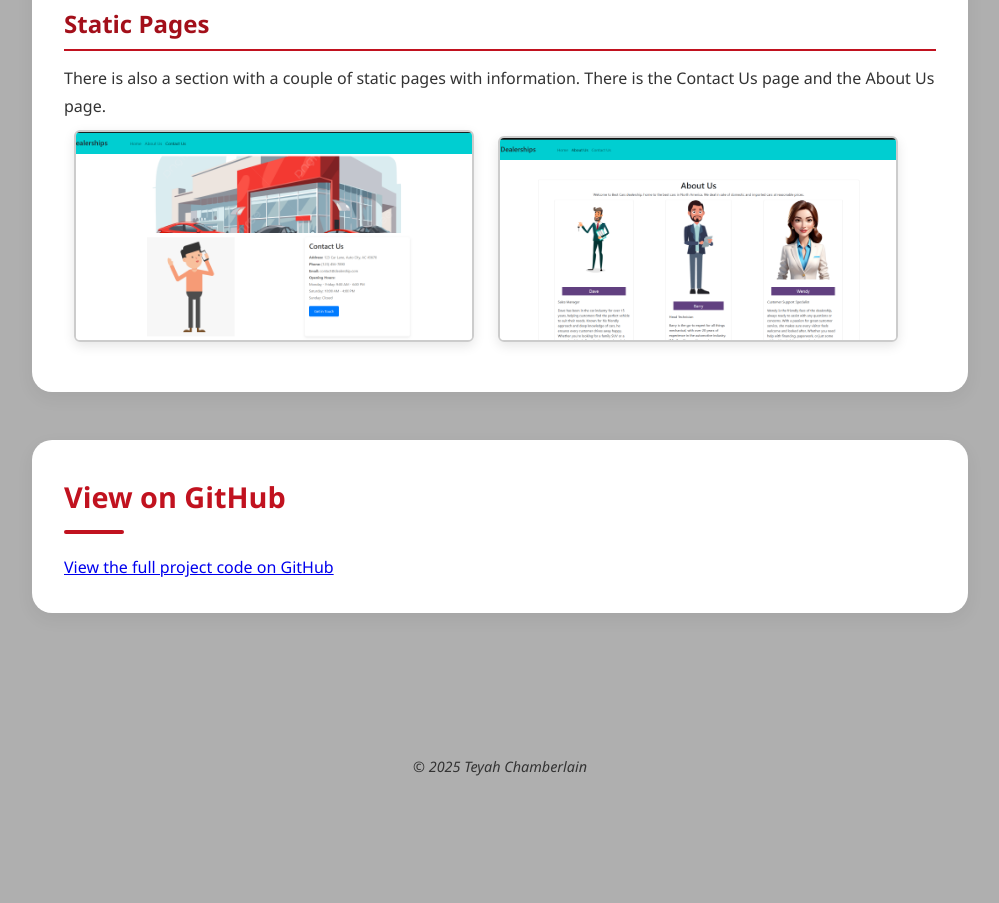
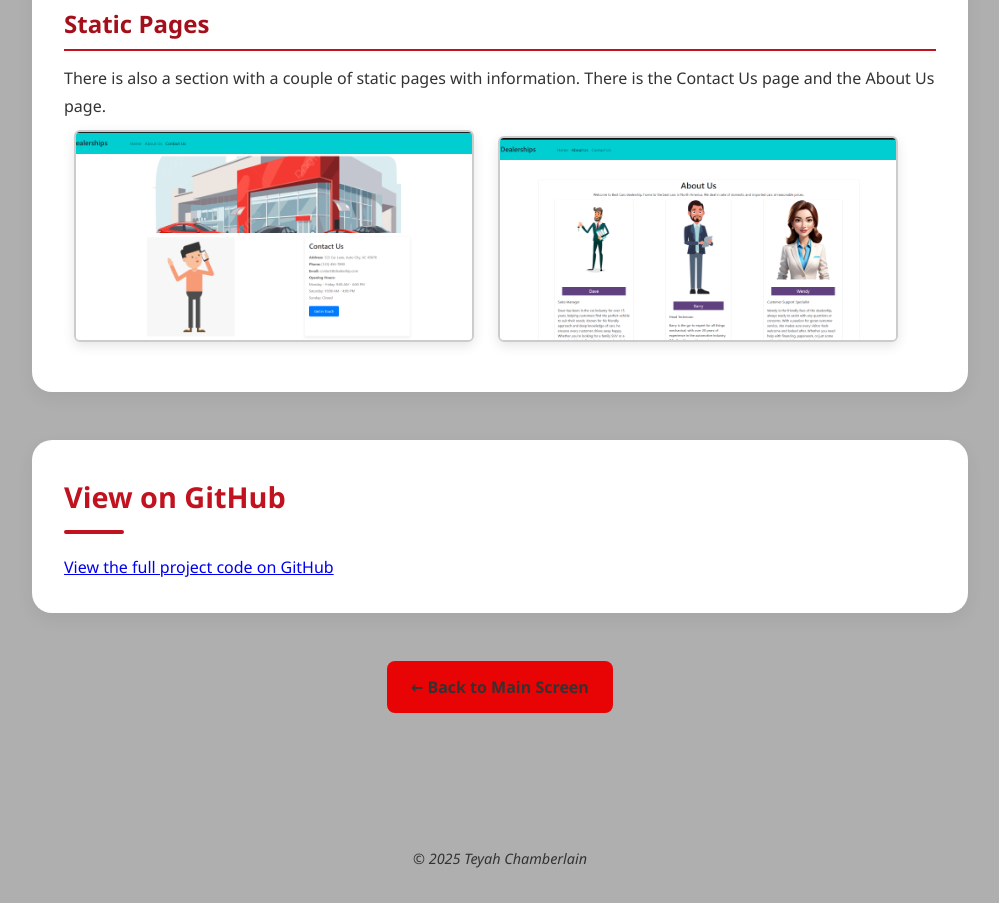
Before and after one commit to TeyahC/myportfolio, a plain HTML site: page cardealership.html in a window 1280 px wide. Shown: the part 3147-4050 px from the top of the page, without its empty margins (140-1139 px from the left). Before the commit the page ends 3958 px from the top, so only its background shows below. Drawn offline with Linux system fonts and the light colour scheme.

Commit message:
add back button

```diff
--- a/cardealership.html
+++ b/cardealership.html
@@ -94,7 +94,11 @@
             </a>
         </p>
         </section>
+         <div class="back-button">
+            <a href="index.html">← Back to Main Screen</a>
+        </div>
     </main>
+
 
   </div>
   <div id="lightbox" class="lightbox" onclick="closeLightbox()">
```
